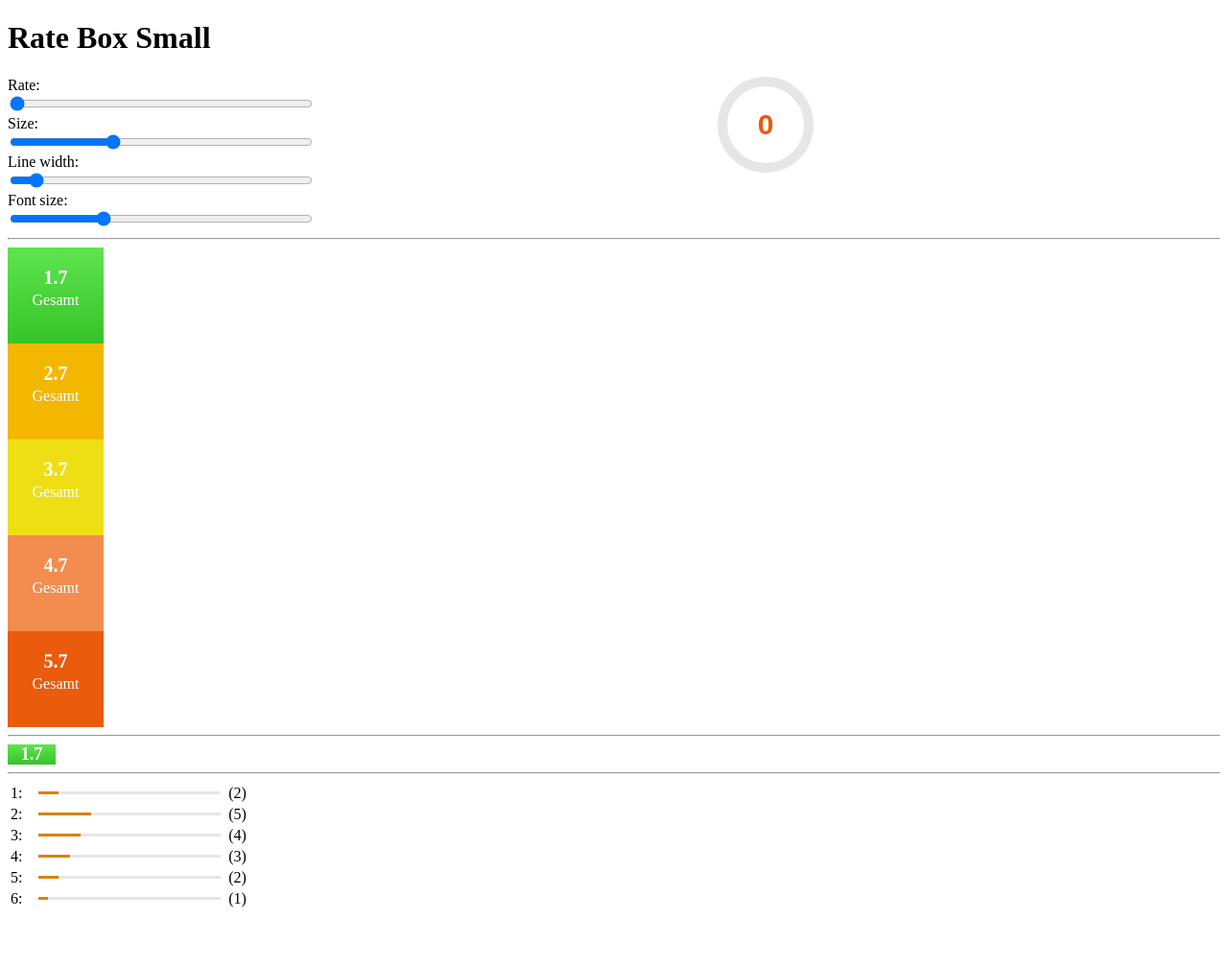
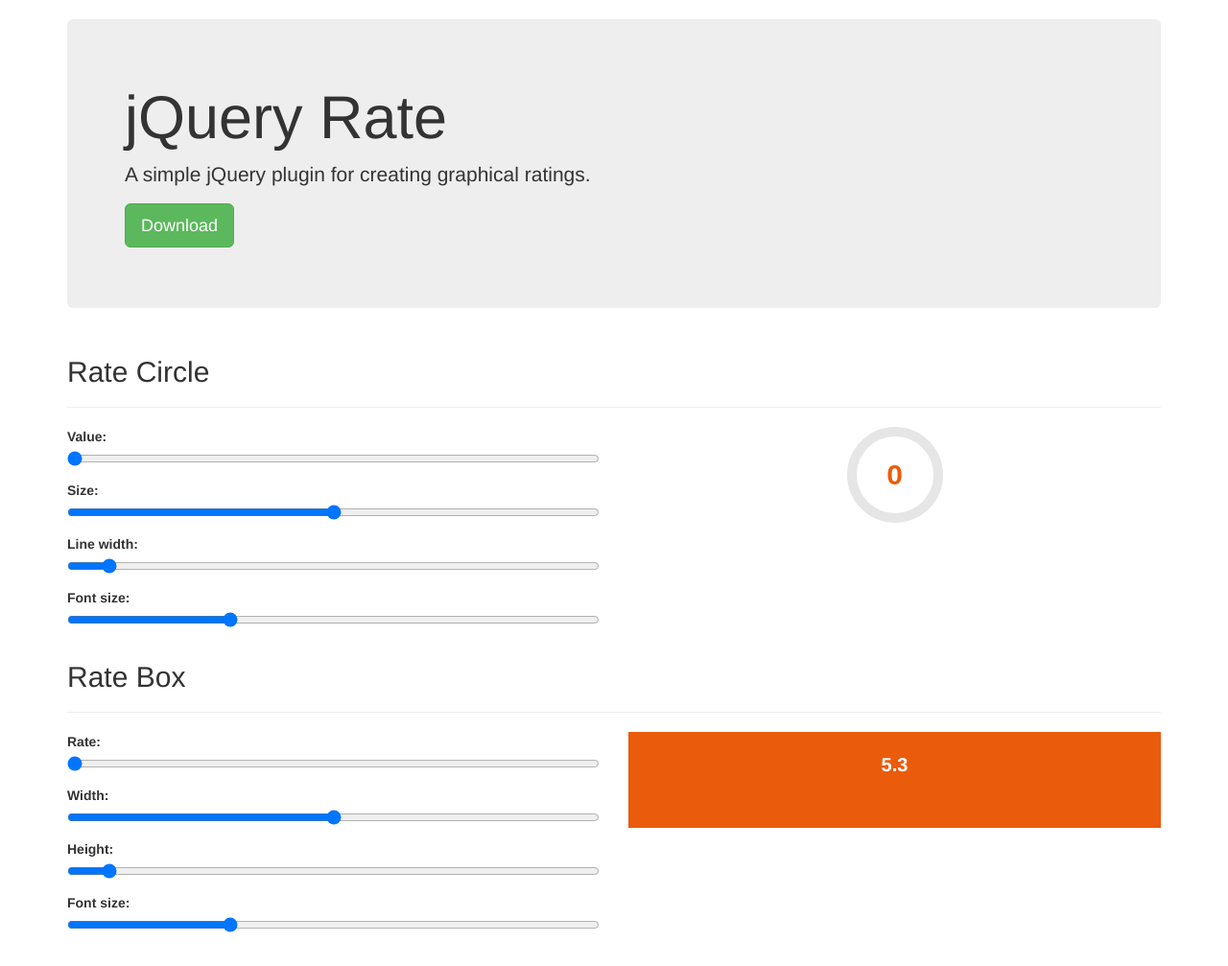
Before and after one commit to nezhar/jQuery-Rate, a plain HTML site: page Index.html in a window 1280 px wide. Shown: the whole page at 96% size. Before the commit the page ends 957 px from the top, so only its background shows below. Drawn offline with nearby package versions, Linux system fonts and the light colour scheme.

Commit message:
Rate circle and rate box enhance

```diff
--- a/Index.html
+++ b/Index.html
@@ -1,93 +1,110 @@
 <!DOCTYPE html>
 <html>
+
 <head>
     <title>jQuery Rate</title>
+    <!-- External CSS and JS Libraries - Optional -->
+    <link rel="stylesheet" href="https://maxcdn.bootstrapcdn.com/bootstrap/3.3.6/css/bootstrap.min.css">
+    <script type="text/javascript" src="https://code.jquery.com/jquery-1.11.3.min.js"></script>
 
+    <!-- jQury Rate CSS and JS -->
     <link rel="stylesheet" type="text/css" href="rate.css">
-
-	<script type="text/javascript" src="https://code.jquery.com/jquery-1.11.3.min.js"></script>
     <script type="text/javascript" src="jquery.rate.js"></script>
 
+    <!-- Demo CSS and JS -->
+    <link rel="stylesheet" type="text/css" href="demo.css">
     <script type="text/javascript">
-		jQuery(document).ready(function ($) {
+        jQuery(document).ready(function($) {
+            $('.rate-circle').rateCircle();
+            $('.rate-box').rateBox();
 
-			$('.rate-default').rateCircle();
-
-			$('.rate-custom').rateCircle({
-				size: 150,
-	            lineWidth: 20,
-	            fontSize: 25,
+            $('input[id*="rate-circle"]').on("change mousemove", function() {
+                $(".rate-circle").data('value', $("#rate-circle-value").val());
+                $('.rate-circle').rateCircle({
+                    size: $("#rate-circle-size").val(),
+                    lineWidth: $("#rate-circle-line-width").val(),
+                    fontSize: $("#rate-circle-font-size").val(),
+                });
             });
 
+            $('input[id*="rate-box"]').on("change mousemove", function() {
+                $(".rate-box").data('value', $("#rate-box-value").val());
                 $('.rate-box').rateBox();
-            $('.rate-bar-chart').rateBarChart();
-            $('.rate-value').rateValue();
-
-
-            $('input[type="range"').on("change mousemove", function() {
-            	$(".rate-default").html("");
-            	$(".rate-default").data('rate', $("#rate").val());
-            	$('.rate-default').rateCircle({
-					size: $("#size").val(),
-		            lineWidth: $("#lineWidth").val(),
-		            fontSize: $("#fontSize").val(),
             });
-
-
-            });
-
         });
     </script>
 </head>
+
 <body>
+    <div class="container">
+        <div class="jumbotron">
+            <h1>jQuery Rate</h1>
+            <p class="lead">A simple jQuery plugin for creating graphical ratings.</p>
+            <p><a class="btn btn-lg btn-success" href="#" role="button">Download</a></p>
+        </div>
 
-	<div style="width:100%">
-		<h1>Rate Box Small</h1>
-
-		<div style="float:left;width:25%;">
-			<label for="rate">Rate:</label>
-			<br><input type="range" id="rate" min="0" max="100" step="1" value="0" style="width:100%;">
-			<br><label for="size">Size:</label>
-			<br><input type="range" id="size" min="0" max="300" step="10" value="100" style="width:100%;">
-			<br><label for="lineWidth">Line width:</label>
-			<br><input type="range" id="lineWidth" min="0" max="150" step="1" value="10" style="width:100%;">
-			<br><label for="fontSize">Font size:</label>
-			<br><input type="range" id="fontSize" min="0" max="100" step="1" value="30" style="width:100%;">
+        <div class="row">
+            <div class="col-lg-12">
+                <h2>Rate Circle</h2>
+                <hr>
             </div>
-		<div style="float:left;width:75%;">
-			<div class="rate-default" data-rate="0"></div>
+        </div>
+        <div class="row marketing">
+            <div class="col-lg-6">
+                <div class="form-group">
+                    <label for="rate-circle-value">Value:</label>
+                    <input type="range" id="rate-circle-value" min="0" max="100" step="1" value="0">
+                </div>
+                <div class="form-group">
+                    <label for="rate-circle-size">Size:</label>
+                    <input type="range" id="rate-circle-size" min="0" max="200" step="10" value="100">
+                </div>
+                <div class="form-group">
+                    <label for="rate-circle-line-width">Line width:</label>
+                    <input type="range" id="rate-circle-line-width" min="0" max="150" step="1" value="10">
+                </div>
+                <div class="form-group">
+                    <label for="rate-circle-font-size">Font size:</label>
+                    <input type="range" id="rate-circle-font-size" min="0" max="100" step="1" value="30">
+                </div>
+            </div>
+            <div class="col-lg-6">
+                <div class="rate-circle" data-value="0"></div>
             </div>
         </div>
 
-	<div style="clear:both;"></div><hr>
-
-	<div style="width:100px;">
-		<div class="rate-box" data-rate="5.3"></div>
+        <div class="row">
+            <div class="col-lg-12">
+                <h2>Rate Box</h2>
+                <hr>
             </div>
-	<div style="width:100px;">
-		<div class="rate-box" data-rate="4.3"></div>
         </div>
-	<div style="width:100px;">
-		<div class="rate-box" data-rate="3.3"></div>
+        <div class="row marketing">
+            <div class="col-lg-6">
+                <div class="form-group">
+                    <label for="rate">Rate:</label>
+                    <input type="range" id="rate-box-value" min="0" max="100" step="1" value="0">
                 </div>
-	<div style="width:100px;">
-		<div class="rate-box" data-rate="2.3"></div>
+                <div class="form-group">
+                    <label for="size">Width:</label>
+                    <input type="range" id="rate-box-size" min="0" max="200" step="10" value="100">
                 </div>
-	<div style="width:100px;">
-		<div class="rate-box" data-rate="1.3"></div>
+                <div class="form-group">
+                    <label for="lineWidth">Height:</label>
+                    <input type="range" id="rate-box-line-width" min="0" max="150" step="1" value="10">
                 </div>
-
-	<hr>
-
-	<div style="width:50px;">
-		<div class="rate-value" data-rate="5.3"></div>
+                <div class="form-group">
+                    <label for="fontSize">Font size:</label>
+                    <input type="range" id="rate-box-font-size" min="0" max="100" step="1" value="30">
                 </div>
-
-	<hr>
-
-	<div style="width:300px;">
-		<div class="rate-bar-chart" data-rate="[1,2,3,4,5,2]"></div>
             </div>
+            <div class="col-lg-6">
+                <div class="rate-box" data-value="5.3"></div>
+            </div>
+        </div>
+    </div>
+    <!-- /container -->
 
 </body>
+
 </html>
--- /dev/null
+++ b/demo.css
@@ -0,0 +1,4 @@
+body {
+    padding-top: 20px;
+    padding-bottom: 20px;
+}
--- a/rate.css
+++ b/rate.css
@@ -1,8 +1,8 @@
 /* --------------------------------------------------------
 Style Sheet for jQuery Rate
 
-version: 0.1
-last modified: 13.08.2015
+version: 0.2
+last modified: 12.03.2016
 author: Nezbeda Harald
 email: hn@nezhar.com
 website: http://nezhar.com
@@ -15,12 +15,13 @@
   width: auto !important;
 }
 
-.rate-circle-score {
+.rate-circle-value {
   font-style: normal;
   font-weight: bold;
   font-family: Arial;
+  position: relative;
+  z-index: 10;
 }
-
 
 .rate-color-back {
 	color: #e6e6e6;
@@ -46,11 +47,7 @@
 	color: #43cd34;
 }
 
-
-
-
-
-.rate-box-average {
+.rate-box-value {
     position: absolute;
     width:100%;
     top: 20px;
@@ -61,66 +58,17 @@
     color: #ffffff;
 }
 
-.rate-box-gesamt {
-    position: absolute;
-    width: 100%;
-    top: 46px;
-    left: 0;
-    text-align: center;
-    color: #ffffff;
-}
-
-.rate-box-circle {
-    font-size: 90px;
-    position: absolute;
-    top: -42px;
-    width: 100%;
-    text-align: center;
-    color: #ffffff;
-}
-
-
-.rate-gradient-null {
+.rate-gradient0, .rate-gradient1, .rate-gradient2 {
 	width: 100%;
 	height: 100px;
-	background-image: -webkit-linear-gradient(top, #e6e6e6 0%, #e6e6e6 100%);
-	background-image: -o-linear-gradient(top, #e6e6e6 0%, #e6e6e6 100%);
-	background-image: linear-gradient(to bottom, #e6e6e6 0%, #e6e6e6 100%);
+	background-image: -webkit-linear-gradient(top, #ea5b0c 0%, #ea5b0c 100%);
+	background-image: -o-linear-gradient(top, #ea5b0c 0%, #ea5b0c 100%);
+	background-image: linear-gradient(to bottom, #ea5b0c 0%, #ea5b0c 100%);
 	background-repeat: repeat-x;
 	position: relative;
 }
 
-.rate-gradient1 {
-	width: 100%;
-	height: 100px;
-	background-image: -webkit-linear-gradient(top, #5ee450 0%, #37c428 100%);
-	background-image: -o-linear-gradient(top, #5ee450 0%, #37c428 100%);
-	background-image: linear-gradient(to bottom, #5ee450 0%, #37c428 100%);
-	background-repeat: repeat-x;
-	position: relative;
-}
-
-.rate-gradient2 {
-	width: 100%;
-	height: 100px;
-	background-image: -webkit-linear-gradient(top, #f3b700 0%, #f3b700 100%);
-	background-image: -o-linear-gradient(top, #f3b700 0%, #f3b700 100%);
-	background-image: linear-gradient(to bottom, #f3b700 0%, #f3b700 100%);
-	background-repeat: repeat-x;
-	position: relative;
-}
-
-.rate-gradient3 {
-	width: 100%;
-	height: 100px;
-	background-image: -webkit-linear-gradient(top, #eedf14 0%, #eedf14 100%);
-	background-image: -o-linear-gradient(top, #eedf14 0%, #eedf14 100%);
-	background-image: linear-gradient(to bottom, #eedf14 0%, #eedf14 100%);
-	background-repeat: repeat-x;
-	position: relative;
-}
-
-.rate-gradient4 {
+.rate-gradient3, .rate-gradient4 {
 	width: 100%;
 	height: 100px;
 	background-image: -webkit-linear-gradient(top, #f28d4f 0%, #f28d4f 100%);
@@ -133,39 +81,29 @@
 .rate-gradient5, .rate-gradient6 {
 	width: 100%;
 	height: 100px;
-	background-image: -webkit-linear-gradient(top, #ea5b0c 0%, #ea5b0c 100%);
-	background-image: -o-linear-gradient(top, #ea5b0c 0%, #ea5b0c 100%);
-	background-image: linear-gradient(to bottom, #ea5b0c 0%, #ea5b0c 100%);
+	background-image: -webkit-linear-gradient(top, #eedf14 0%, #eedf14 100%);
+	background-image: -o-linear-gradient(top, #eedf14 0%, #eedf14 100%);
+	background-image: linear-gradient(to bottom, #eedf14 0%, #eedf14 100%);
 	background-repeat: repeat-x;
 	position: relative;
 }
 
-.rate-chart .rate-chart-bar-back {
+.rate-gradient7, .rate-gradient8 {
 	width: 100%;
-	height: 3px;
-	background: #e6e6e6;
+	height: 100px;
+	background-image: -webkit-linear-gradient(top, #f3b700 0%, #f3b700 100%);
+	background-image: -o-linear-gradient(top, #f3b700 0%, #f3b700 100%);
+	background-image: linear-gradient(to bottom, #f3b700 0%, #f3b700 100%);
+	background-repeat: repeat-x;
+	position: relative;
 }
 
-.rate-chart .rate-chart-bar-front {
-	height: 3px;
-	background: #da810b;
+.rate-gradient9, .rate-gradient10 {
+	width: 100%;
+	height: 100px;
+	background-image: -webkit-linear-gradient(top, #5ee450 0%, #37c428 100%);
+	background-image: -o-linear-gradient(top, #5ee450 0%, #37c428 100%);
+	background-image: linear-gradient(to bottom, #5ee450 0%, #37c428 100%);
+	background-repeat: repeat-x;
+	position: relative;
 }
-
-
-.rate-value {
-	font-weight: 600;
-	padding: 0;
-	color: #ffffff;
-	font-size: 18px;
-	display: table;
-	width: 100%;
-	height: 100%;
-	text-align: center;
-}
-
-.rate-value-score {
-	display: table-cell;
-	vertical-align: middle;
-	width: 100%;
-	height: 100%;
-}
```
Also changed, not shown: jquery.rate.js. Lines whose indentation alone changed are shown as unchanged.
